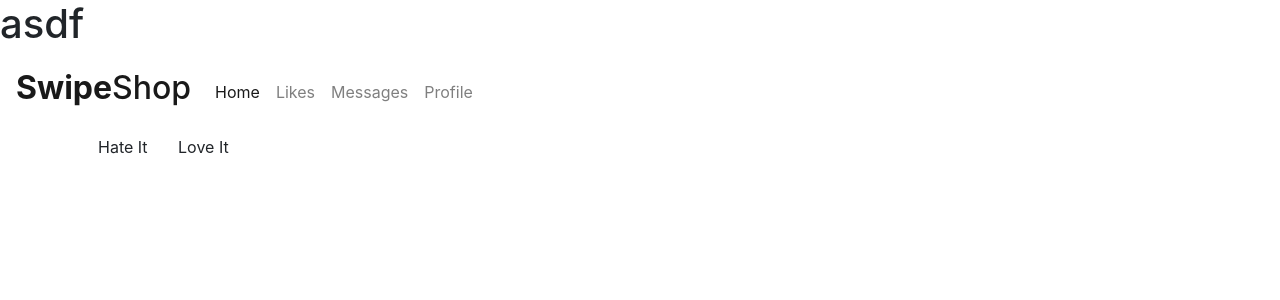
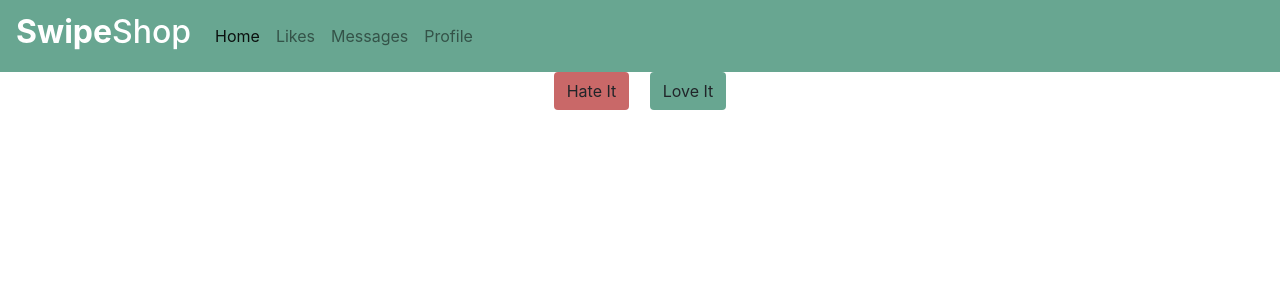
Before and after one commit to stevenglasford/swipe-shop, a Django app: page / in a window 1280 px wide. Shown: the top 300 px of the page. Run offline with Django 3.2, Linux system fonts and the light colour scheme; some libraries are stand-ins or nearby versions.

Commit message:
got static files to work

```diff
--- /dev/null
+++ b/static/main_app/styles.css
@@ -0,0 +1,36 @@
+#expandButton {
+    outline: none;
+    border: none;
+}
+
+.navbar {
+    background-color: #68A691;
+}
+
+h2 {
+    color: white;
+}
+
+#optionsContainer {
+    text-align: center;
+}
+
+button {
+    color: rgb(250, 250, 250);
+    font-size: 1.5em;
+    border-radius: 8px;
+}
+
+button:hover {
+    color: white;
+}
+
+#hateButton {
+    margin-right: 8px;
+    background-color: rgb(201, 104, 104);
+}
+
+#loveButton {
+    margin-left: 8px;
+    background-color: #68A691;
+}
--- a/swipeshop/settings.py
+++ b/swipeshop/settings.py
@@ -120,3 +120,7 @@ USE_TZ = True
 # https://docs.djangoproject.com/en/3.0/howto/static-files/
 
 STATIC_URL = '/static/'
+
+STATICFILES_DIRS = [
+    os.path.join(BASE_DIR, 'static')
+]
--- a/templates/main_page/index.html
+++ b/templates/main_page/index.html
@@ -1,4 +1,6 @@
-<!DOCTYPE html> {% load static %}
+{% load static %}
+
+<!DOCTYPE html>
 <html lang="en">
 
 <head>
@@ -7,13 +9,12 @@
 
 
     <link rel="stylesheet" href="https://stackpath.bootstrapcdn.com/bootstrap/4.3.1/css/bootstrap.min.css" integrity="sha384-ggOyR0iXCbMQv3Xipma34MD+dH/1fQ784/j6cY/iJTQUOhcWr7x9JvoRxT2MZw1T" crossorigin="anonymous">
-    <link rel="stylesheet" href="{% static 'main_app/indexStyle.css' %}">
+    <link rel="stylesheet" href="{% static 'main_app/styles.css' %}">
 
     <title>SwipeShop</title>
 </head>
 
 <body>
-    <h1>asdf</h1>
     <nav id="nav" class="navbar navbar-expand-lg navbar-light">
         <a class="navbar-brand" href="">
             <h2><b>Swipe</b>Shop</h2>
@@ -30,7 +31,7 @@
                     <a class="nav-link" href="">Likes</a>
                 </li>
                 <li class="nav-item">
-                    <a class="nav-link" href="">Messages</a>
+                    <a class="nav-link" href="messages">Messages</a>
                 </li>
                 <li class="nav-item">
                     <a class="nav-link" href="profile">Profile</a>
```
